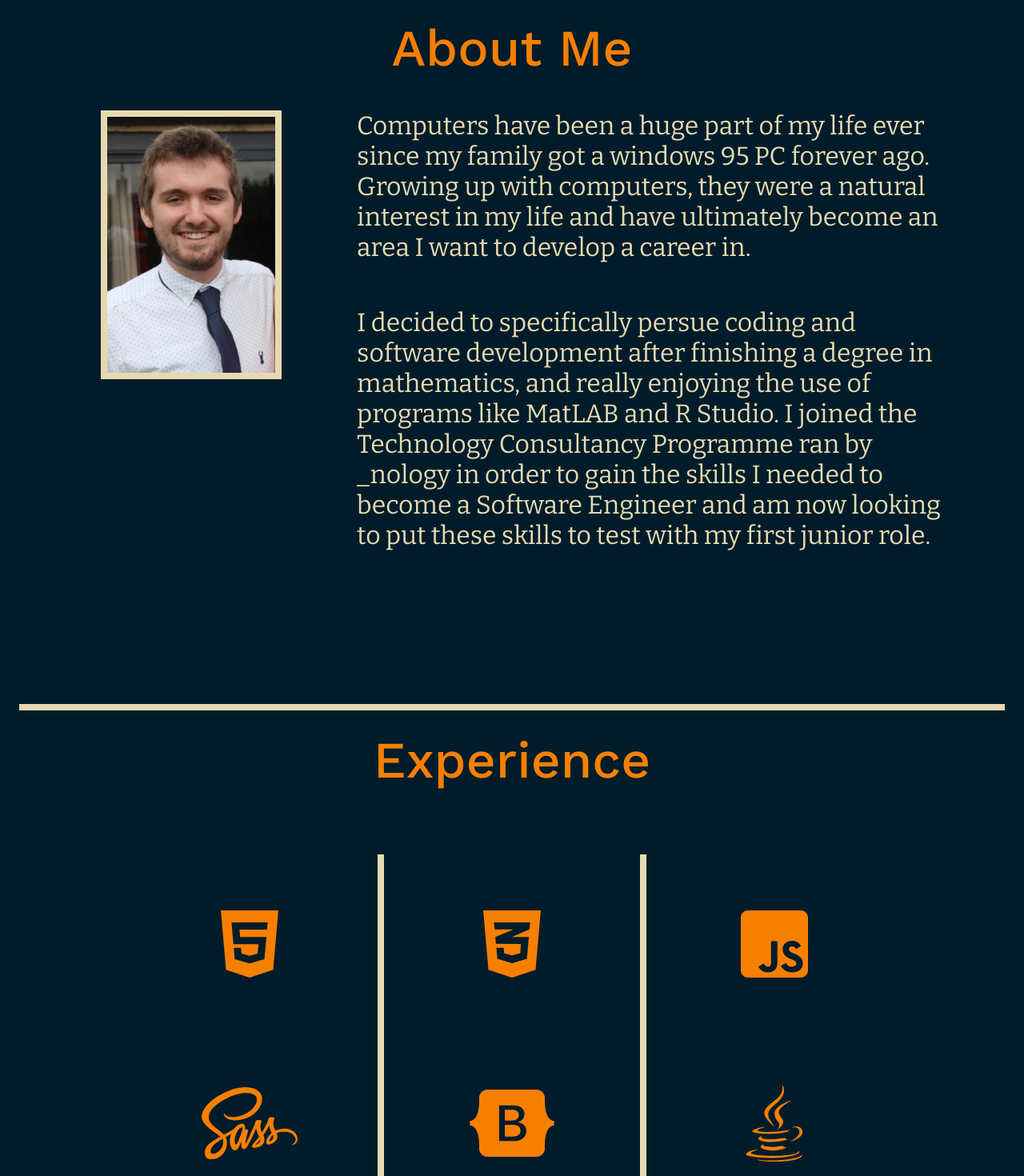
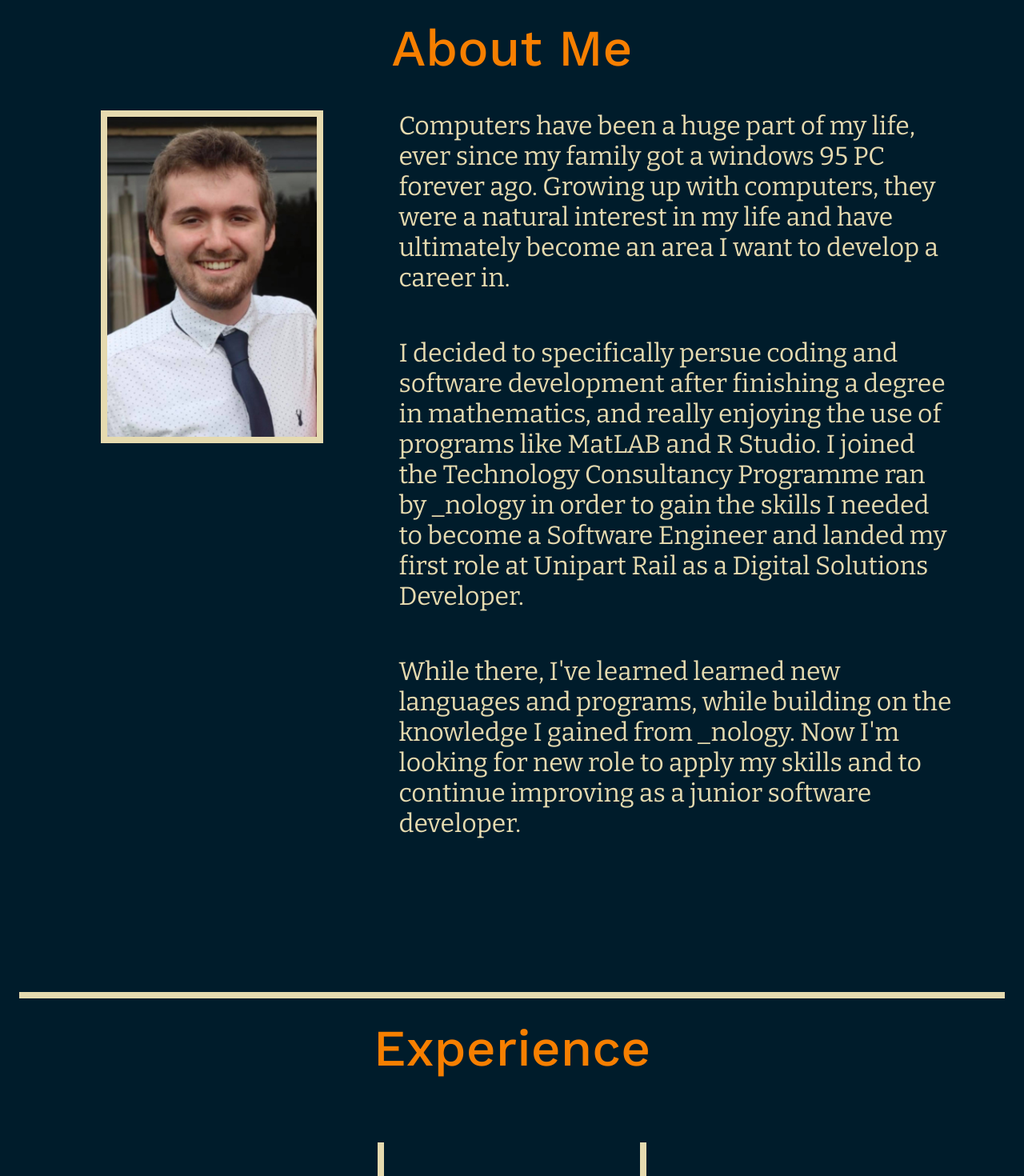
Before and after one commit to Roscoe00/portfolio_react, a React (Create React App) app: page / in a window 1280 px wide. Shown: the part 1280-2750 px from the top of the page at 80% size. Built offline with nearby package versions, Linux system fonts and the light colour scheme.

Commit message:
email and pdf linkes now working

```diff
--- a/src/components/About/About.jsx
+++ b/src/components/About/About.jsx
@@ -7,9 +7,21 @@ const About = () => {
       <div className="about" id="about">
          <h2 className="about__title">About Me</h2>
          <div className="about__grid">
-            <p className="about__paragraph-one"> Computers have been a huge part of my life ever since my family got a windows 95 PC forever ago. Growing up with computers, they were a natural interest in my life and have ultimately become an area I want to develop a career in.</p>
+            <p className="about__paragraph-one"> Computers have been a huge part of my life,
+             ever since my family got a windows 95 PC forever ago. Growing up with computers,
+              they were a natural interest in my life and have ultimately become an area I
+              want to develop a career in.</p>
             <p className="about__paragraph-two">
-               I decided to specifically persue coding and software development after finishing a degree in mathematics, and really enjoying the use of programs like MatLAB and R Studio. I joined the Technology Consultancy Programme ran by _nology in order to gain the skills I needed to become a Software Engineer and am now looking to put these skills to test with my first junior role.
+               I decided to specifically persue coding and software development after
+               finishing a degree in mathematics, and really enjoying the use of programs
+               like MatLAB and R Studio. I joined the Technology Consultancy Programme ran
+               by _nology in order to gain the skills I needed to become a Software Engineer
+               and landed my first role at Unipart Rail as a Digital Solutions Developer.
+            </p>
+            <p className="about__paragraph-three">
+               While there, I've learned learned new languages and programs, while building
+                on the knowledge I gained from _nology. Now I'm looking for new role to apply
+                 my skills and to continue improving as a junior software developer.
             </p>
             <img className="about__image" src={image} alt="me" />
          </div>
--- a/src/components/About/About.scss
+++ b/src/components/About/About.scss
@@ -14,6 +14,7 @@
       grid-template-areas:
          "aDesc1"
          "aDesc2"
+         "aDesc3"
          "aImage";
       margin: 0;
       gap: 1.5rem;
@@ -21,7 +22,7 @@
 
    &__image {
       background-color: $secondaryFontColor;
-      height: 40vh;
+      height: 50vh;
       width: auto;
       grid-area: aImage;
       padding: 1vh;
@@ -35,6 +36,10 @@
    &__paragraph-two {
       grid-area: aDesc2;
    }
+
+   &__paragraph-three {
+      grid-area: aDesc3;
+   }
 }
 
 
@@ -43,7 +48,8 @@
       &__grid {
          grid-template-areas:
             "aImage aDesc1"
-            "aDesc2 aDesc2";
+            "aDesc2 aDesc2"
+            "aDesc3 aDesc3";
          gap: 2.5rem;
          margin: 0 5vw;
       }
@@ -56,7 +62,8 @@
       &__grid {
          grid-template-areas:
             "aImage aDesc1"
-            "aImage aDesc2";
+            "aImage aDesc2"
+            "aImage aDesc3";
          gap: 3.5rem;
       }
 
--- a/src/components/Contact/Contact.jsx
+++ b/src/components/Contact/Contact.jsx
@@ -1,17 +1,23 @@
 import React from 'react'
 import "./Contact.scss"
+import pdf from "../../assets/files/CV_09_09_2023.pdf"
+
+const openEmail = () => {
+   window.location = "mailto:roscoe-bull@live.co.uk"
+};
 
 export const Contact = () => {
    return (
       <div className="contact" id="contact">
          <h2 className="contact__heading">Contact Me</h2>
-         <div className="contact__flex">
-            <svg className="contact__mailIcon contact__logo" viewBox="0 0 512 512"><path fill="currentColor" d="M464 64H48C21.49 64 0 85.49 0 112v288c0 26.51 21.49 48 48 48h416c26.51 0 48-21.49 48-48V112c0-26.51-21.49-48-48-48zm0 48v40.805c-22.422 18.259-58.168 46.651-134.587 106.49-16.841 13.247-50.201 45.072-73.413 44.701-23.208.375-56.579-31.459-73.413-44.701C106.18 199.465 70.425 171.067 48 152.805V112h416zM48 400V214.398c22.914 18.251 55.409 43.862 104.938 82.646 21.857 17.205 60.134 55.186 103.062 54.955 42.717.231 80.509-37.199 103.053-54.947 49.528-38.783 82.032-64.401 104.947-82.653V400H48z"></path></svg>
+         <div className="contact__flex" >
+            <svg className="contact__mailIcon contact__logo" viewBox="0 0 512 512" onClick={openEmail}><path fill="currentColor" d="M464 64H48C21.49 64 0 85.49 0 112v288c0 26.51 21.49 48 48 48h416c26.51 0 48-21.49 48-48V112c0-26.51-21.49-48-48-48zm0 48v40.805c-22.422 18.259-58.168 46.651-134.587 106.49-16.841 13.247-50.201 45.072-73.413 44.701-23.208.375-56.579-31.459-73.413-44.701C106.18 199.465 70.425 171.067 48 152.805V112h416zM48 400V214.398c22.914 18.251 55.409 43.862 104.938 82.646 21.857 17.205 60.134 55.186 103.062 54.955 42.717.231 80.509-37.199 103.053-54.947 49.528-38.783 82.032-64.401 104.947-82.653V400H48z"></path></svg>
             <p className="contact__email">roscoe-bull@live.co.uk</p>
 
             <div className='contact__subflex'>
+               <a href={pdf}>
                <svg className="contact__cv contact__logo" viewBox="0 0 384 512"><path fill="currentColor" d="M369.9 97.9L286 14C277 5 264.8-.1 252.1-.1H48C21.5 0 0 21.5 0 48v416c0 26.5 21.5 48 48 48h288c26.5 0 48-21.5 48-48V131.9c0-12.7-5.1-25-14.1-34zM332.1 128H256V51.9l76.1 76.1zM48 464V48h160v104c0 13.3 10.7 24 24 24h104v288H48zm250.2-143.7c-12.2-12-47-8.7-64.4-6.5-17.2-10.5-28.7-25-36.8-46.3 3.9-16.1 10.1-40.6 5.4-56-4.2-26.2-37.8-23.6-42.6-5.9-4.4 16.1-.4 38.5 7 67.1-10 23.9-24.9 56-35.4 74.4-20 10.3-47 26.2-51 46.2-3.3 15.8 26 55.2 76.1-31.2 22.4-7.4 46.8-16.5 68.4-20.1 18.9 10.2 41 17 55.8 17 25.5 0 28-28.2 17.5-38.7zm-198.1 77.8c5.1-13.7 24.5-29.5 30.4-35-19 30.3-30.4 35.7-30.4 35zm81.6-190.6c7.4 0 6.7 32.1 1.8 40.8-4.4-13.9-4.3-40.8-1.8-40.8zm-24.4 136.6c9.7-16.9 18-37 24.7-54.7 8.3 15.1 18.9 27.2 30.1 35.5-20.8 4.3-38.9 13.1-54.8 19.2zm131.6-5s-5 6-37.3-7.8c35.1-2.6 40.9 5.4 37.3 7.8z"></path></svg>
-
+               </a>
                <a href="https://www.linkedin.com/in/roscoe-bull-ba7189203">
                   <svg className="contact__linkedin contact__logo" viewBox="0 0 448 512"><path fill="currentColor" d="M416 32H31.9C14.3 32 0 46.5 0 64.3v383.4C0 465.5 14.3 480 31.9 480H416c17.6 0 32-14.5 32-32.3V64.3c0-17.8-14.4-32.3-32-32.3zM135.4 416H69V202.2h66.5V416zm-33.2-243c-21.3 0-38.5-17.3-38.5-38.5S80.9 96 102.2 96c21.2 0 38.5 17.3 38.5 38.5 0 21.3-17.2 38.5-38.5 38.5zm282.1 243h-66.4V312c0-24.8-.5-56.7-34.5-56.7-34.6 0-39.9 27-39.9 54.9V416h-66.4V202.2h63.7v29.2h.9c8.9-16.8 30.6-34.5 62.9-34.5 67.2 0 79.7 44.3 79.7 101.9V416z"></path></svg>
                </a>
--- a/src/components/Contact/Contact.scss
+++ b/src/components/Contact/Contact.scss
@@ -19,6 +19,7 @@
       &:hover {
          path {
             fill: $secondaryFontColor;
+            cursor: pointer;
          }
       }
    }
```
Also changed, not shown: 1 other file (tests, documents, lock files or other folders).
